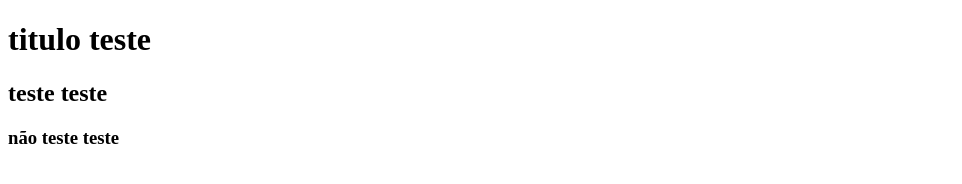
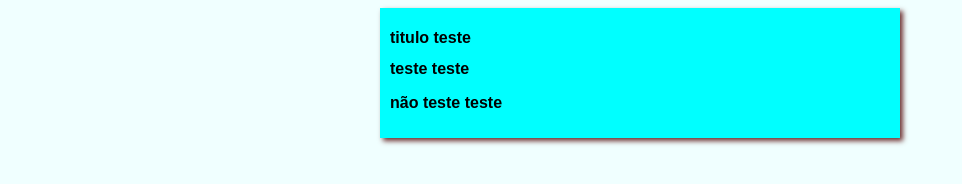
Before and after one commit to Guilherme-Medeiros-de-Melo/Site-teste, a plain HTML site: page index.html in a window 1280 px wide. Shown: the whole page, without its empty margins (0-962 px from the left). Drawn offline with Linux system fonts and the light colour scheme.

Commit message:
Design adicionado

```diff
--- /dev/null
+++ b/estilos/style.css
@@ -0,0 +1,16 @@
+* {
+    font-family: Arial, Helvetica, sans-serif;
+    font-size: 16px
+}
+
+body{
+    background-color: azure;
+}
+
+main{
+    background-color: aqua;
+    width: 500px;
+    margin: auto;
+    box-shadow: 3px 3px 5px rgb(110, 50, 50);
+    padding: 10px;
+}
--- a/index.html
+++ b/index.html
@@ -5,6 +5,7 @@
     <meta http-equiv="X-UA-Compatible" content="IE=edge">
     <meta name="viewport" content="width=device-width, initial-scale=1.0">
     <title>Titulo teste</title>
+    <link rel="stylesheet" href="estilos/style.css">
 </head>
 <body>
     <main>
```
